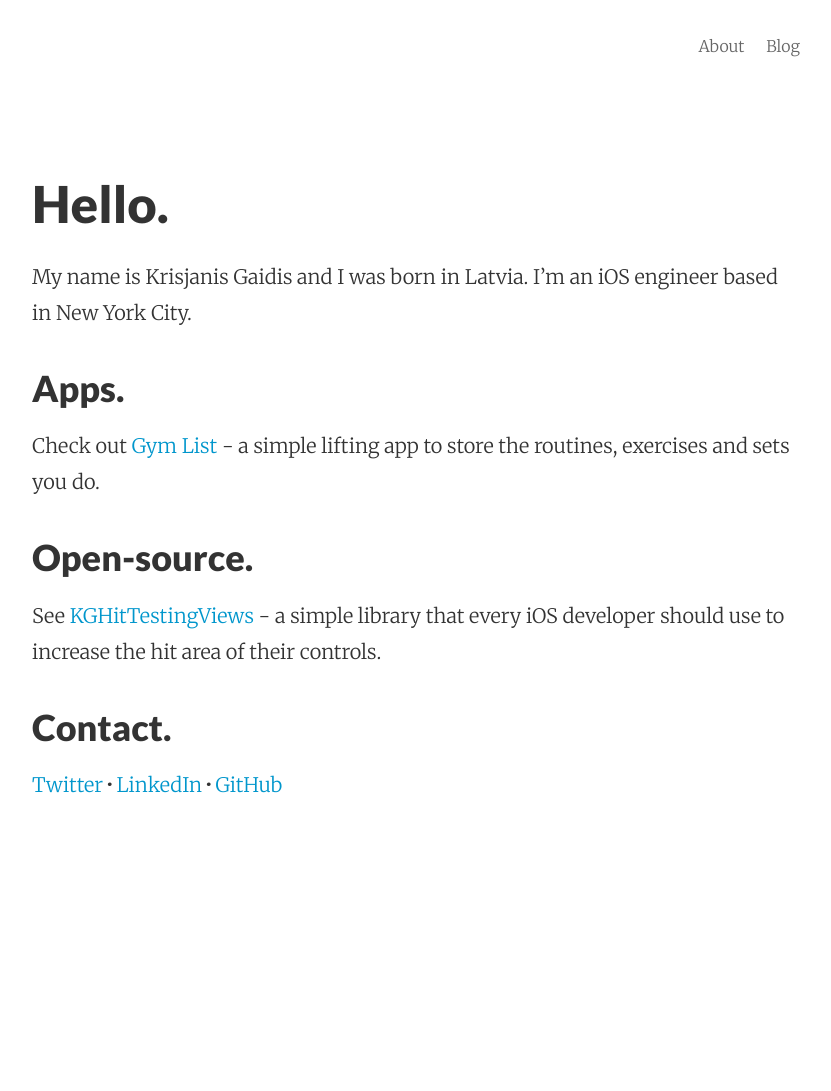
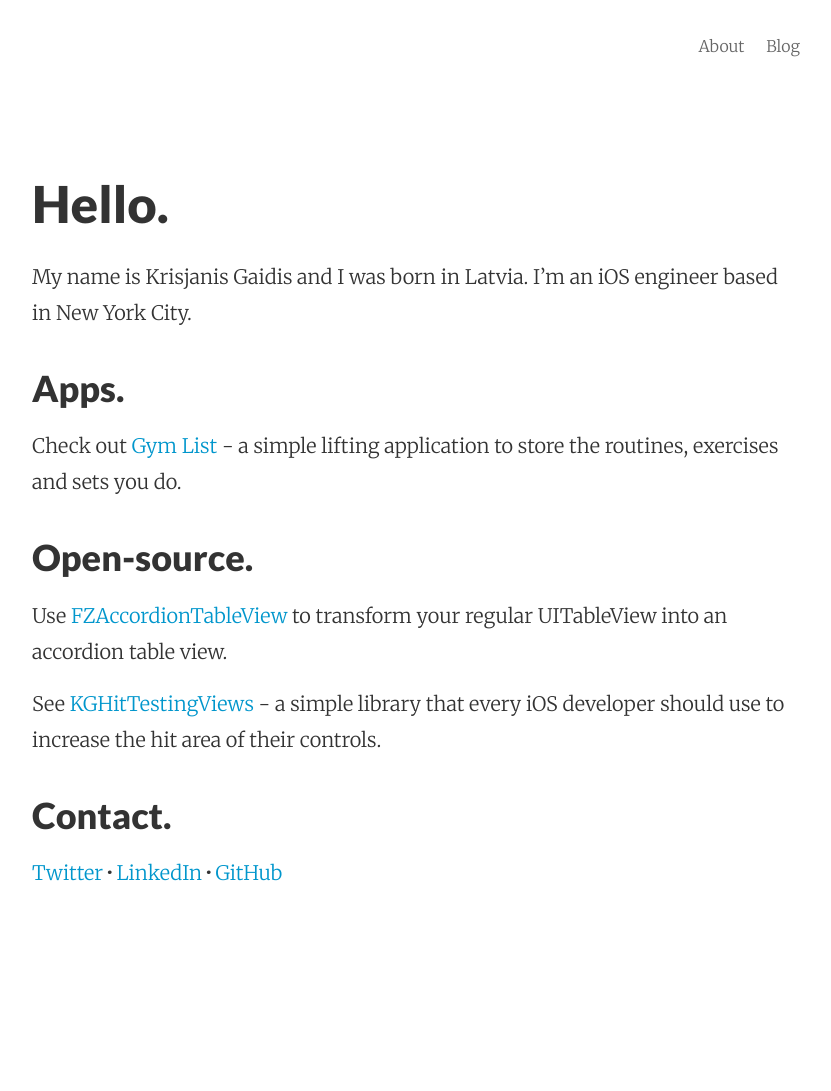
Before and after one commit to kgaidis/kgaidis.github.io, a Jekyll site: the page built from index.md, in a window 1280 px wide. Shown: the whole page, without its empty margins (224-1055 px from the left). Built offline with Jekyll 4.4.1, drawn with Linux system fonts in a browser that asks for light colours; Markdown is read by kramdown in place of the engine named in the settings; before the commit the page ends 1003 px from its top, so only the background shows below that.

Commit message:
Added FZAccordionTableView as an open source project.

```diff
--- a/index.md
+++ b/index.md
@@ -8,11 +8,14 @@
 
 ### Apps.
 
-Check out <a href="https://itunes.apple.com/app/id955015185" target="_blank"> Gym List </a> - a simple lifting app to store the routines, exercises and sets you do.
+Check out <a href="https://itunes.apple.com/app/id955015185" target="_blank">Gym List</a> - a simple lifting application to store the routines, exercises and sets you do.
 
 ### Open-source.
 
-See <a href="https://github.com/kgaidis/KGHitTestingViews" target="_blank"> KGHitTestingViews </a> - a simple library that every iOS developer should use to increase the hit area of their controls.
+Use <a href="https://github.com/fuzz-productions/FZAccordionTableView" target="_blank"> FZAccordionTableView</a> to transform your regular UITableView into an accordion table view.
+
+
+See <a href="https://github.com/kgaidis/KGHitTestingViews" target="_blank"> KGHitTestingViews</a> - a simple library that every iOS developer should use to increase the hit area of their controls.
 
 ### Contact.
-<a href="https://twitter.com/kgaidis" target="_blank">Twitter</a>  <b>·</b> <a href="https://www.linkedin.com/pub/krisjanis-gaidis/48/6a8/148" target="_blank"> LinkedIn </a> <b>·</b> <a href="https://github.com/kgaidis" target="_blank"> GitHub </a>
+<a href="https://twitter.com/kgaidis" target="_blank">Twitter</a>  <b>·</b> <a href="https://www.linkedin.com/pub/krisjanis-gaidis/48/6a8/148" target="_blank"> LinkedIn</a> <b>·</b> <a href="https://github.com/kgaidis" target="_blank"> GitHub</a>
```
